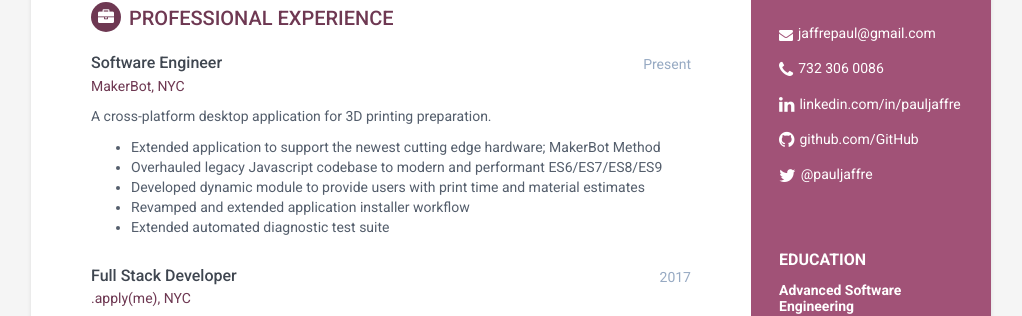
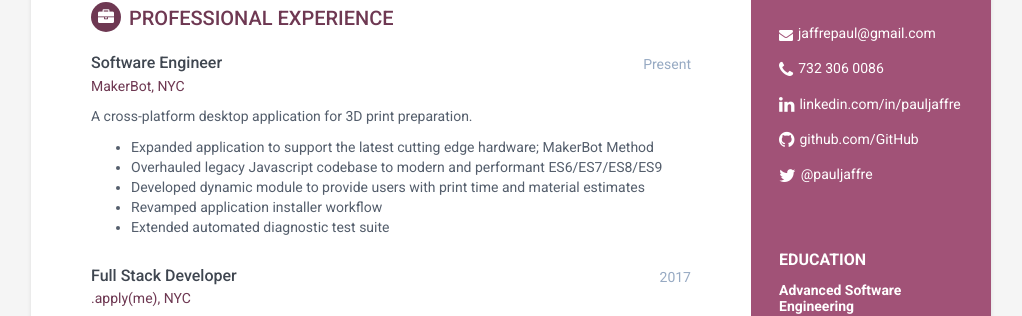
Before and after one commit to jaffrepaul/jaffrepaul.github.io, a Jekyll site: the page built from index.html, in a window 1280 px wide. Shown: the part 290-606 px from the top of the page, without its empty margins (129-1151 px from the left). Built offline with Jekyll 4.4.1, drawn with Linux system fonts in a browser that asks for light colours.

Commit message:
Update experience.html

```diff
--- a/_includes/experience.html
+++ b/_includes/experience.html
@@ -28,12 +28,12 @@
         </div>
         <!--//meta-->
         <div class="details">
-            <p>A cross-platform desktop application for 3D printing preparation.</p>
+            <p>A cross-platform desktop application for 3D print preparation.</p>
             <ul>
-                <li>Extended application to support the newest cutting edge hardware; MakerBot Method</li>
+                <li>Expanded application to support the latest cutting edge hardware; MakerBot Method</li>
                 <li>Overhauled legacy Javascript codebase to modern and performant ES6/ES7/ES8/ES9</li>
                 <li>Developed dynamic module to provide users with print time and material estimates</li>
-                <li>Revamped and extended application installer workflow</li>
+                <li>Revamped application installer workflow</li>
                 <li>Extended automated diagnostic test suite</li>
             </ul>
         </div>
```
